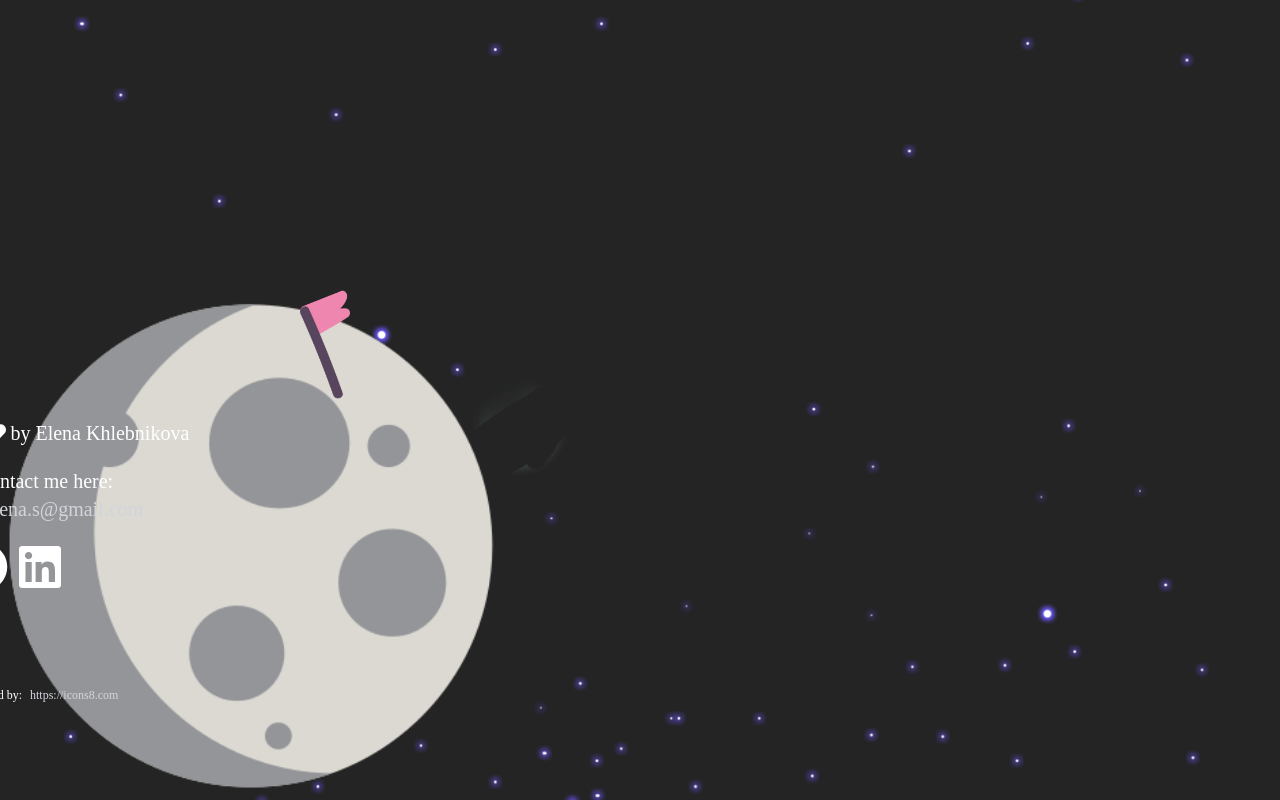
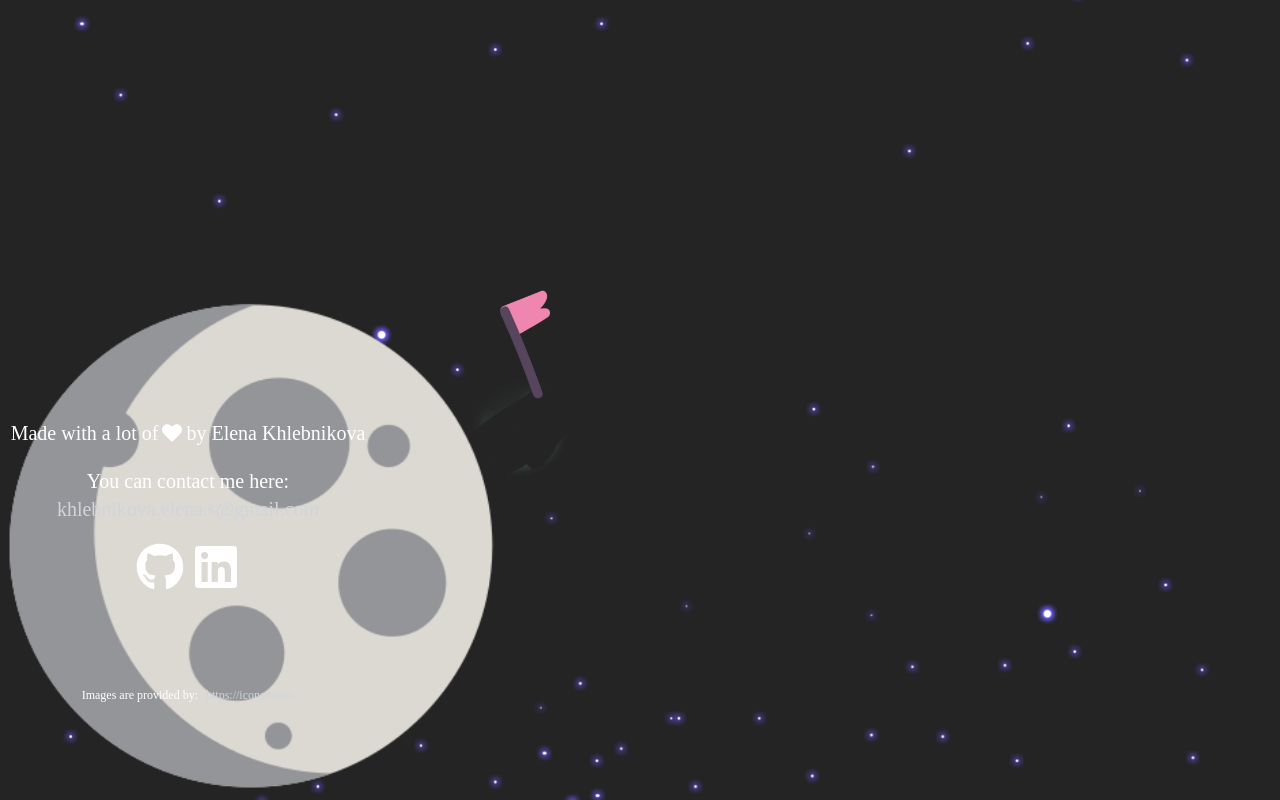
Before and after one commit to ElenaKhlebnikova/portfolio, a Next.js app: page / in a window 1280 px wide. Shown: the part 3203-4003 px from the top of the page. Built offline with nearby package versions, Linux system fonts and the light colour scheme; a web font is replaced by a local one.

Commit message:
fixed footer positioning for 2xl screens

```diff
--- a/src/app/(components)/footer-lg.tsx
+++ b/src/app/(components)/footer-lg.tsx
@@ -24,7 +24,7 @@ const FooterLg = () => {
                         backgroundRepeat: 'no-repeat',
                     }}
                 >
-                    <Parallax translateX={['-300px', '300px']} speed={1}>
+                    <Parallax translateX={['-300px', '500px']} speed={1}>
                         <Image
                             className="mt-20 -z-10"
                             src="/flag.png"
@@ -34,7 +34,7 @@ const FooterLg = () => {
                         />
                     </Parallax>
                     <Parallax translateX={['-350px', '1600px']} speed={1}>
-                        <div className="flex flex-col ml-28 items-center  w-full text-xl">
+                        <div className="flex flex-col items-center xl:ml-72 w-full text-xl 2xl:ml-96">
                             <h3 className="flex justify-between items-center">
                                 Made with a lot of <FaHeart className="mx-1" />{' '}
                                 by Elena Khlebnikova
--- a/src/app/(components)/footer-sm.tsx
+++ b/src/app/(components)/footer-sm.tsx
@@ -27,7 +27,7 @@ const FooterSm = () => {
                 >
                     <Parallax translateX={['-300px', '350px']} speed={1}>
                         <Image
-                            className="-z-10"
+                            className="-z-10 md:ml-36"
                             src="/flag.png"
                             alt="flag"
                             width={25}
```
